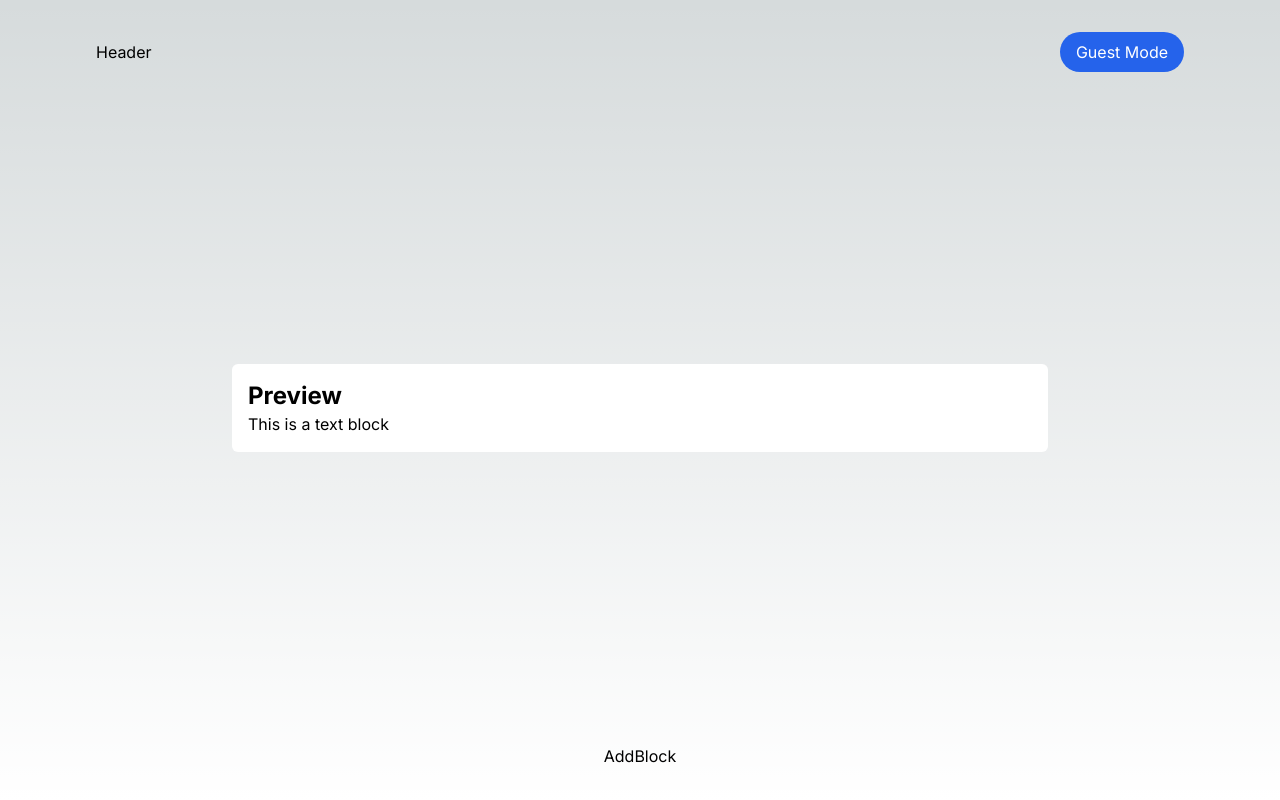
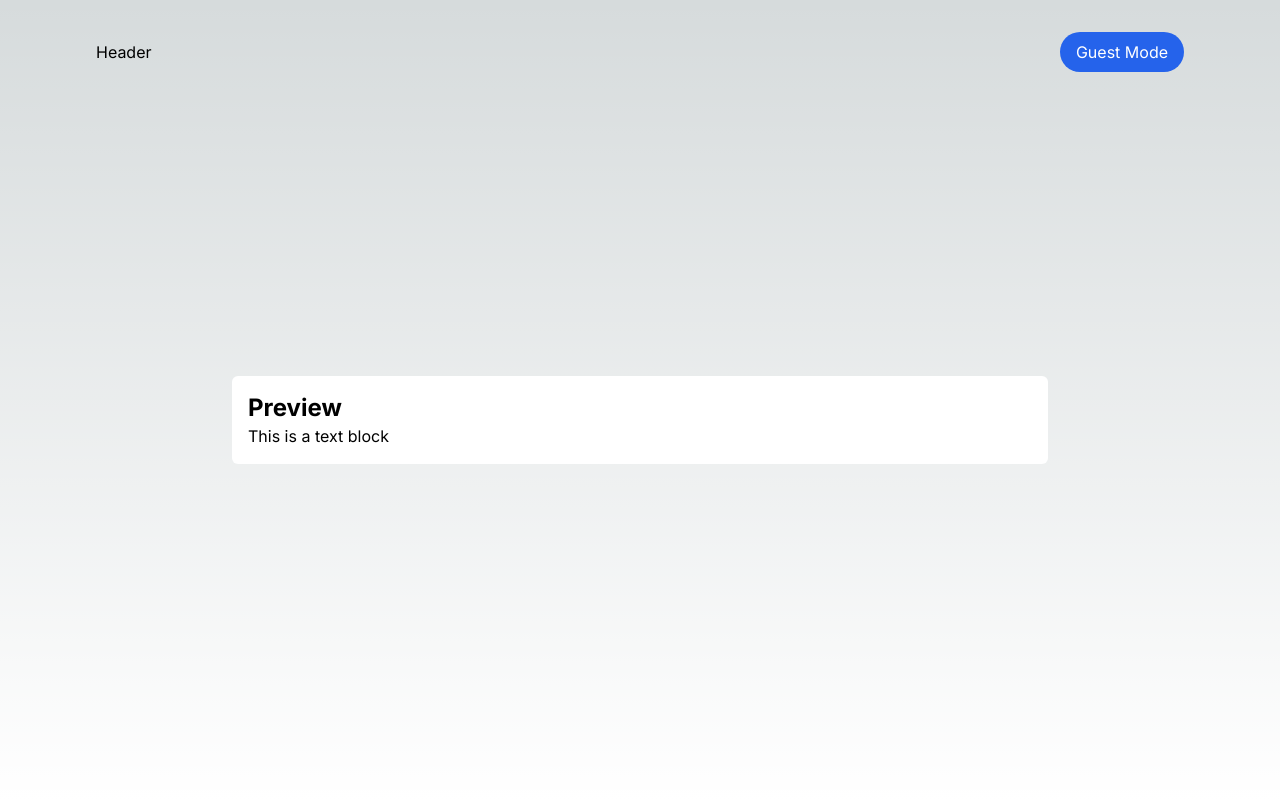
Before and after one commit to alidadaashi/react-form-builder, a Next.js app: page / in a window 1280 px wide. Built offline with nearby package versions, Linux system fonts and the light colour scheme.

Commit message:
add context to addBlock component

```diff
--- a/src/components/addBlock/index.tsx
+++ b/src/components/addBlock/index.tsx
@@ -1,7 +1,17 @@
+import AppContext from '@/shared/context/appContext';
+import { useContext } from 'react';
+
 const AddBlock: React.FC = () => {
+  const { guestMode } = useContext(AppContext);
   return (
     <div>
-      <h1>AddBlock</h1>
+      {!guestMode && (
+        <div>
+          <button className="fixed right-8 bottom-8 rounded-full bg-green-700 hover:bg-green-800 w-12 h-12 text-white font-medium text-4xl flex justify-center items-center">
+            <span className="-mt-1">+</span>
+          </button>
+        </div>
+      )}
     </div>
   );
 };
```
